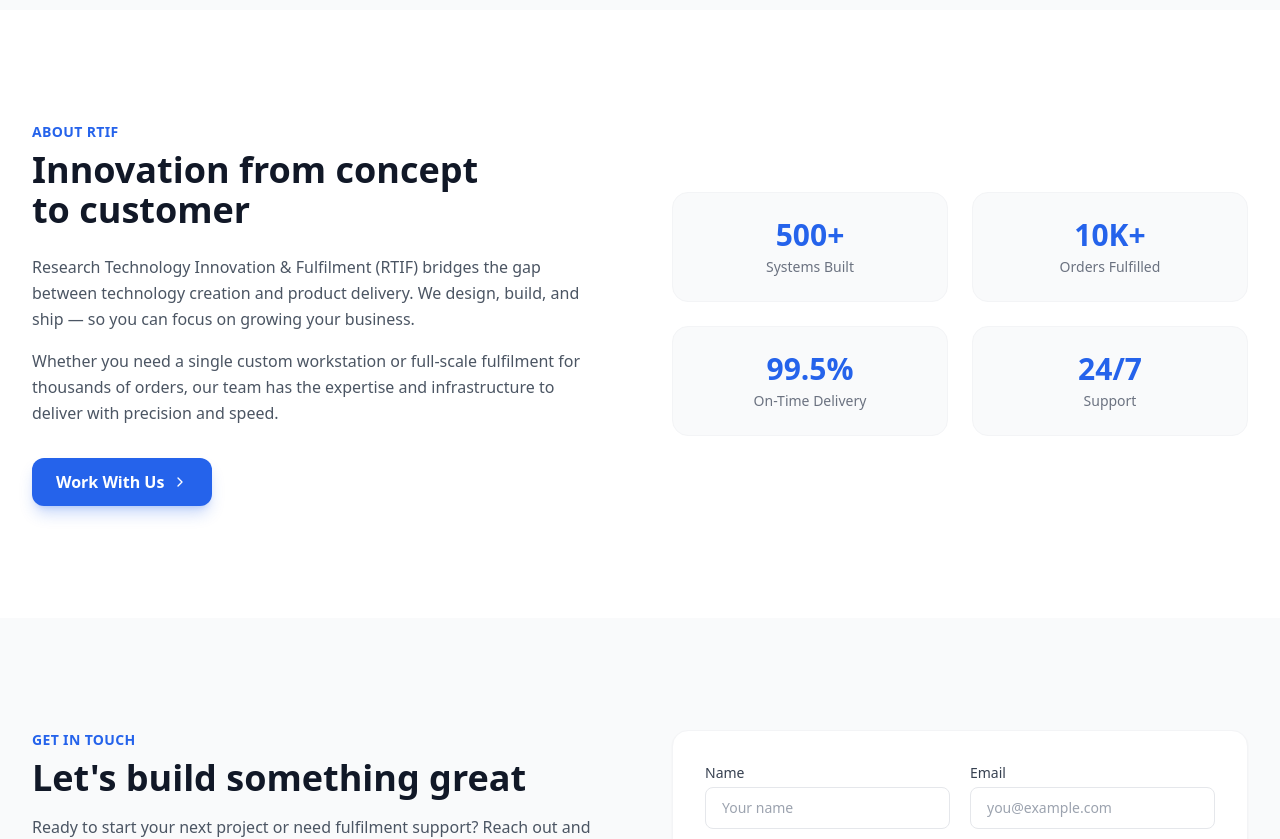
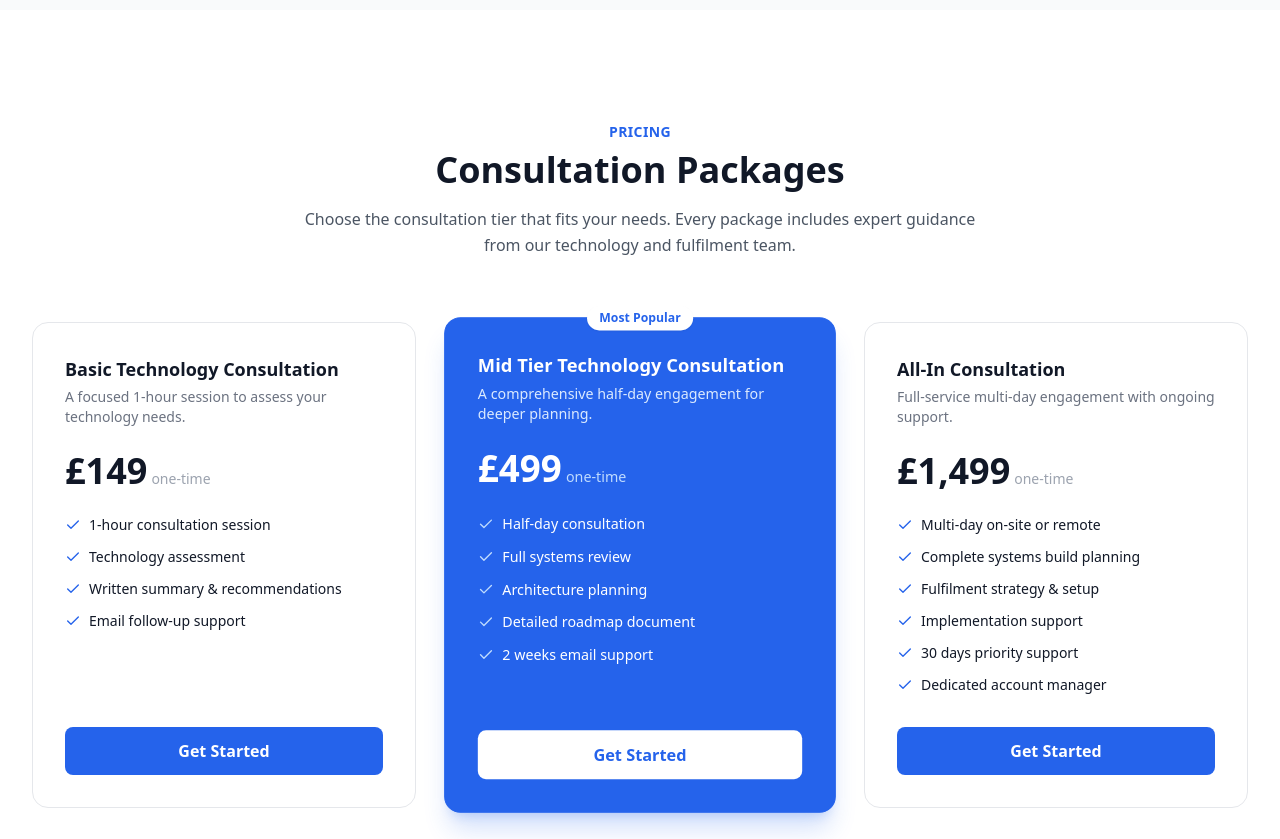
Before and after one commit to Jakestudzinski/RTIF, a Next.js app: page / in a window 1280 px wide. Shown: the part 1560-2399 px from the top of the page. Built offline with nearby package versions, Linux system fonts and the light colour scheme.

Commit message:
Add Stripe checkout with 3 consultation tiers (Basic, Mid Tier, All-In), pricing section, and success page

```diff
--- a/package.json
+++ b/package.json
@@ -9,10 +9,12 @@
     "lint": "next lint"
   },
   "dependencies": {
+    "@stripe/stripe-js": "^8.8.0",
+    "lucide-react": "^0.460.0",
     "next": "^14.2.0",
     "react": "^18.3.0",
     "react-dom": "^18.3.0",
-    "lucide-react": "^0.460.0"
+    "stripe": "^20.3.1"
   },
   "devDependencies": {
     "@types/node": "^20.0.0",
--- /dev/null
+++ b/src/app/api/checkout/route.ts
@@ -0,0 +1,72 @@
+import { NextRequest, NextResponse } from "next/server";
+import Stripe from "stripe";
+
+const stripe = new Stripe(process.env.STRIPE_SECRET_KEY!, {
+  apiVersion: "2026-01-28.clover",
+});
+
+const PRODUCTS: Record<
+  string,
+  { name: string; description: string; price: number }
+> = {
+  basic: {
+    name: "Basic Technology Consultation",
+    description:
+      "A focused 1-hour session covering technology assessment, recommendations, and a written summary.",
+    price: 14900, // £149.00 in pence
+  },
+  mid: {
+    name: "Mid Tier Technology Consultation",
+    description:
+      "A comprehensive half-day engagement including systems review, architecture planning, and a detailed roadmap.",
+    price: 49900, // £499.00
+  },
+  allin: {
+    name: "All-In Consultation",
+    description:
+      "Full-service multi-day consultation with hands-on systems build planning, fulfilment strategy, and ongoing support.",
+    price: 149900, // £1,499.00
+  },
+};
+
+export async function POST(req: NextRequest) {
+  try {
+    const body = await req.json();
+    const { tier } = body;
+
+    const product = PRODUCTS[tier];
+    if (!product) {
+      return NextResponse.json(
+        { error: "Invalid product tier" },
+        { status: 400 }
+      );
+    }
+
+    const session = await stripe.checkout.sessions.create({
+      payment_method_types: ["card"],
+      line_items: [
+        {
+          price_data: {
+            currency: "gbp",
+            product_data: {
+              name: product.name,
+              description: product.description,
+            },
+            unit_amount: product.price,
+          },
+          quantity: 1,
+        },
+      ],
+      mode: "payment",
+      success_url: `${req.nextUrl.origin}/success`,
+      cancel_url: `${req.nextUrl.origin}/#pricing`,
+    });
+
+    return NextResponse.json({ url: session.url });
+  } catch (err: unknown) {
+    const message =
+      err instanceof Error ? err.message : "Internal server error";
+    console.error("Stripe checkout error:", message);
+    return NextResponse.json({ error: message }, { status: 500 });
+  }
+}
--- a/src/app/page.tsx
+++ b/src/app/page.tsx
@@ -13,6 +13,8 @@ import {
   ChevronRight,
   Menu,
   X,
+  Check,
+  Loader2,
 } from "lucide-react";
 import { useState } from "react";
 
@@ -22,6 +24,7 @@ function Navbar() {
   const links = [
     { label: "Home", href: "#home" },
     { label: "Services", href: "#services" },
+    { label: "Pricing", href: "#pricing" },
     { label: "About", href: "#about" },
     { label: "Contact", href: "#contact" },
   ];
@@ -375,6 +378,164 @@ function Contact() {
   );
 }
 
+const pricingTiers = [
+  {
+    tier: "basic",
+    name: "Basic Technology Consultation",
+    price: "£149",
+    description: "A focused 1-hour session to assess your technology needs.",
+    features: [
+      "1-hour consultation session",
+      "Technology assessment",
+      "Written summary & recommendations",
+      "Email follow-up support",
+    ],
+    highlighted: false,
+  },
+  {
+    tier: "mid",
+    name: "Mid Tier Technology Consultation",
+    price: "£499",
+    description: "A comprehensive half-day engagement for deeper planning.",
+    features: [
+      "Half-day consultation",
+      "Full systems review",
+      "Architecture planning",
+      "Detailed roadmap document",
+      "2 weeks email support",
+    ],
+    highlighted: true,
+  },
+  {
+    tier: "allin",
+    name: "All-In Consultation",
+    price: "£1,499",
+    description: "Full-service multi-day engagement with ongoing support.",
+    features: [
+      "Multi-day on-site or remote",
+      "Complete systems build planning",
+      "Fulfilment strategy & setup",
+      "Implementation support",
+      "30 days priority support",
+      "Dedicated account manager",
+    ],
+    highlighted: false,
+  },
+];
+
+function Pricing() {
+  const [loading, setLoading] = useState<string | null>(null);
+
+  async function handleCheckout(tier: string) {
+    setLoading(tier);
+    try {
+      const res = await fetch("/api/checkout", {
+        method: "POST",
+        headers: { "Content-Type": "application/json" },
+        body: JSON.stringify({ tier }),
+      });
+      const data = await res.json();
+      if (data.url) {
+        window.location.href = data.url;
+      } else {
+        alert(data.error || "Something went wrong. Please try again.");
+      }
+    } catch {
+      alert("Network error. Please try again.");
+    } finally {
+      setLoading(null);
+    }
+  }
+
+  return (
+    <section id="pricing" className="py-20 sm:py-28">
+      <div className="max-w-7xl mx-auto px-4 sm:px-6 lg:px-8">
+        <div className="text-center max-w-2xl mx-auto mb-16">
+          <p className="text-sm font-semibold text-primary-600 uppercase tracking-wide mb-2">
+            Pricing
+          </p>
+          <h2 className="text-3xl sm:text-4xl font-extrabold text-gray-900">
+            Consultation Packages
+          </h2>
+          <p className="mt-4 text-gray-600 leading-relaxed">
+            Choose the consultation tier that fits your needs. Every package
+            includes expert guidance from our technology and fulfilment team.
+          </p>
+        </div>
+
+        <div className="grid md:grid-cols-3 gap-8 items-stretch">
+          {pricingTiers.map((t) => (
+            <div
+              key={t.tier}
+              className={`relative flex flex-col rounded-2xl p-8 border transition-all duration-200 ${
+                t.highlighted
+                  ? "bg-primary-600 text-white border-primary-600 shadow-xl shadow-primary-600/20 scale-[1.02]"
+                  : "bg-white text-gray-900 border-gray-200 hover:border-primary-200 hover:shadow-md"
+              }`}
+            >
+              {t.highlighted && (
+                <span className="absolute -top-3 left-1/2 -translate-x-1/2 px-3 py-1 rounded-full bg-white text-primary-600 text-xs font-bold shadow-sm">
+                  Most Popular
+                </span>
+              )}
+              <h3
+                className={`text-lg font-bold mb-1 ${
+                  t.highlighted ? "text-white" : "text-gray-900"
+                }`}
+              >
+                {t.name}
+              </h3>
+              <p
+                className={`text-sm mb-6 ${
+                  t.highlighted ? "text-primary-100" : "text-gray-500"
+                }`}
+              >
+                {t.description}
+              </p>
+              <p className="mb-6">
+                <span className="text-4xl font-extrabold">{t.price}</span>
+                <span
+                  className={`text-sm ml-1 ${
+                    t.highlighted ? "text-primary-200" : "text-gray-400"
+                  }`}
+                >
+                  one-time
+                </span>
+              </p>
+              <ul className="space-y-3 mb-8 flex-1">
+                {t.features.map((f) => (
+                  <li key={f} className="flex items-start gap-2 text-sm">
+                    <Check
+                      className={`w-4 h-4 mt-0.5 flex-shrink-0 ${
+                        t.highlighted ? "text-primary-200" : "text-primary-600"
+                      }`}
+                    />
+                    <span>{f}</span>
+                  </li>
+                ))}
+              </ul>
+              <button
+                onClick={() => handleCheckout(t.tier)}
+                disabled={loading === t.tier}
+                className={`w-full py-3 rounded-lg font-semibold transition-colors flex items-center justify-center gap-2 ${
+                  t.highlighted
+                    ? "bg-white text-primary-600 hover:bg-primary-50"
+                    : "bg-primary-600 text-white hover:bg-primary-700"
+                } disabled:opacity-70`}
+              >
+                {loading === t.tier ? (
+                  <Loader2 className="w-4 h-4 animate-spin" />
+                ) : null}
+                {loading === t.tier ? "Redirecting..." : "Get Started"}
+              </button>
+            </div>
+          ))}
+        </div>
+      </div>
+    </section>
+  );
+}
+
 function Footer() {
   return (
     <footer className="bg-gray-900 text-gray-400 py-12">
@@ -402,6 +563,7 @@ export default function Home() {
       <Navbar />
       <Hero />
       <Services />
+      <Pricing />
       <About />
       <Contact />
       <Footer />
--- /dev/null
+++ b/src/app/success/page.tsx
@@ -0,0 +1,28 @@
+"use client";
+
+import { CheckCircle, ArrowLeft } from "lucide-react";
+
+export default function SuccessPage() {
+  return (
+    <div className="min-h-screen flex items-center justify-center bg-gradient-to-br from-primary-50 via-white to-blue-50 px-4">
+      <div className="max-w-md w-full text-center bg-white rounded-2xl p-10 shadow-sm border border-gray-100">
+        <div className="w-16 h-16 rounded-full bg-green-100 flex items-center justify-center mx-auto mb-6">
+          <CheckCircle className="w-8 h-8 text-green-600" />
+        </div>
+        <h1 className="text-2xl font-extrabold text-gray-900 mb-2">
+          Payment Successful
+        </h1>
+        <p className="text-gray-600 mb-8">
+          Thank you for your purchase! Our team will be in touch within 24 hours
+          to schedule your consultation.
+        </p>
+        <a
+          href="/"
+          className="inline-flex items-center gap-2 px-6 py-3 rounded-xl bg-primary-600 text-white font-semibold hover:bg-primary-700 transition-colors"
+        >
+          <ArrowLeft className="w-4 h-4" /> Back to Home
+        </a>
+      </div>
+    </div>
+  );
+}
```
Also changed, not shown: 2 other files (tests, documents, lock files or other folders).
